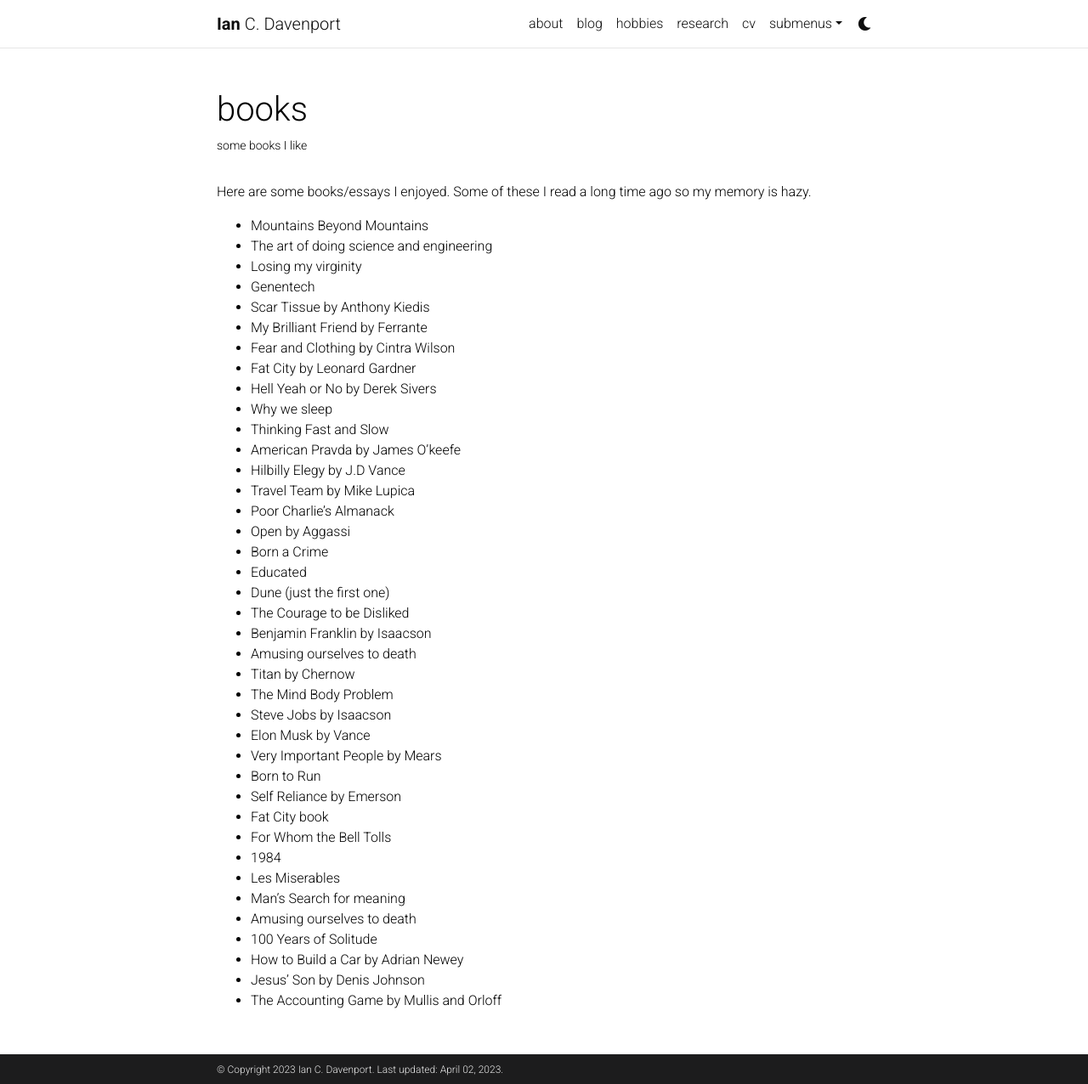
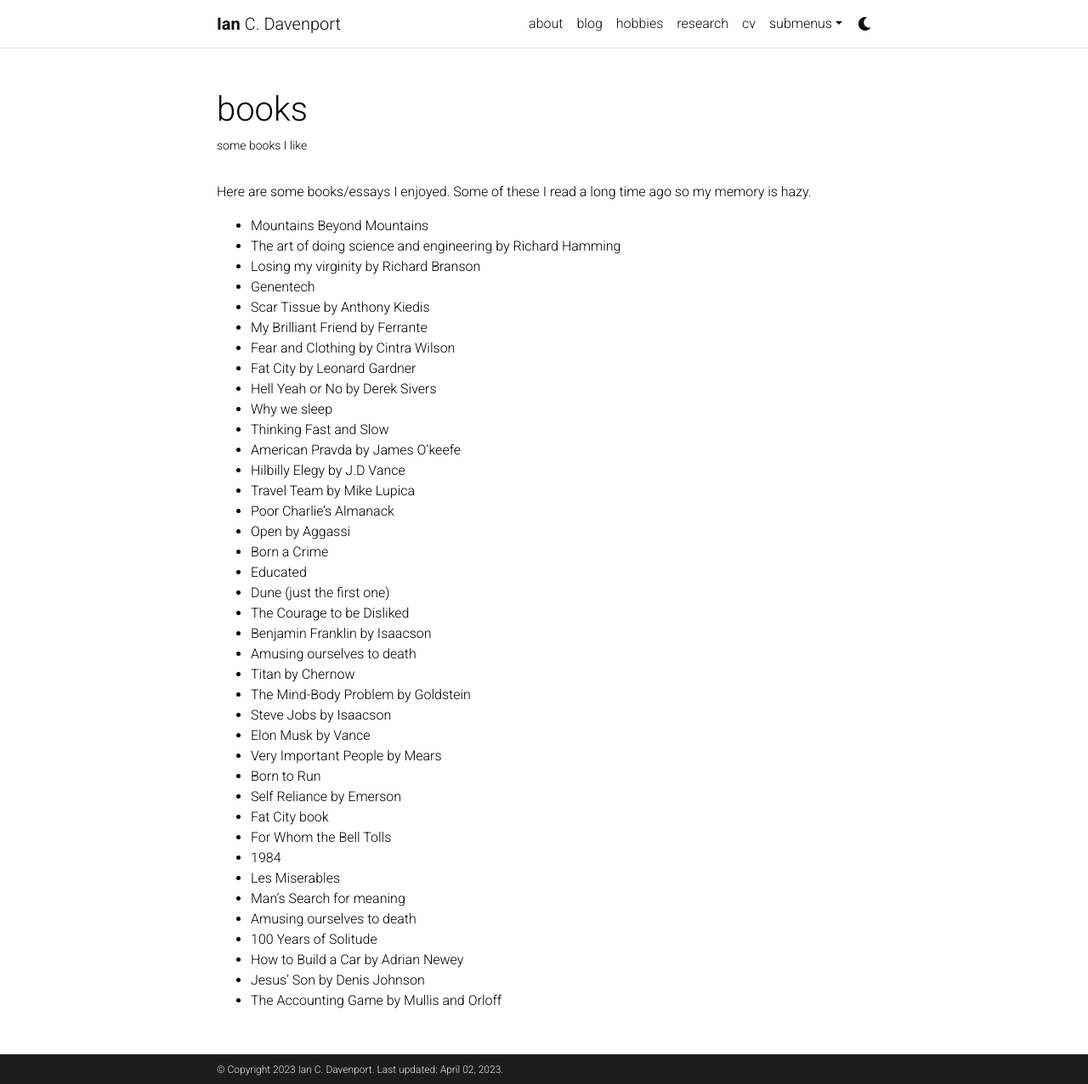
Before and after one commit to davenpi/davenpi.github.io, a Jekyll site: the page built from _pages/books.md, in a window 1280 px wide and 1276 px high. Shown: the whole window at 85% size. Built offline with Jekyll 4.4.1, drawn with Linux system fonts in a browser that asks for light colours; comment, search, counter and statistics services are not loaded; a style sheet for code colours, icons or effects is not loaded.

Commit message:
Update books.md

```diff
--- a/_pages/books.md
+++ b/_pages/books.md
@@ -11,8 +11,8 @@
 Here are some books/essays I enjoyed. Some of these I read a long time ago so my memory is hazy.
 
 - Mountains Beyond Mountains
-- The art of doing science and engineering
-- Losing my virginity
+- The art of doing science and engineering by Richard Hamming
+- Losing my virginity by Richard Branson
 - Genentech
 - Scar Tissue by Anthony Kiedis
 - My Brilliant Friend by Ferrante
@@ -33,7 +33,7 @@
 - Benjamin Franklin by Isaacson
 - Amusing ourselves to death
 - Titan by Chernow
-- The Mind Body Problem
+- The Mind-Body Problem by Goldstein
 - Steve Jobs by Isaacson
 - Elon Musk by Vance
 - Very Important People by Mears
```
